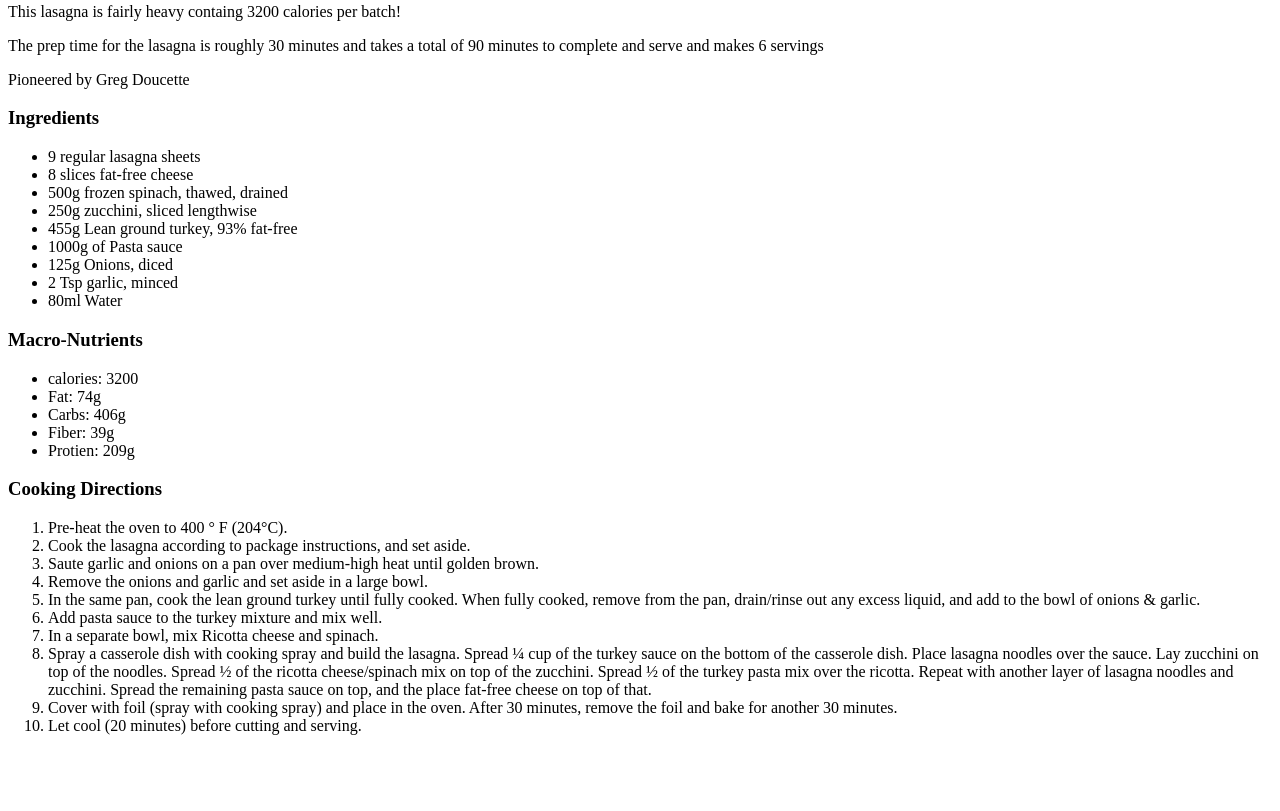
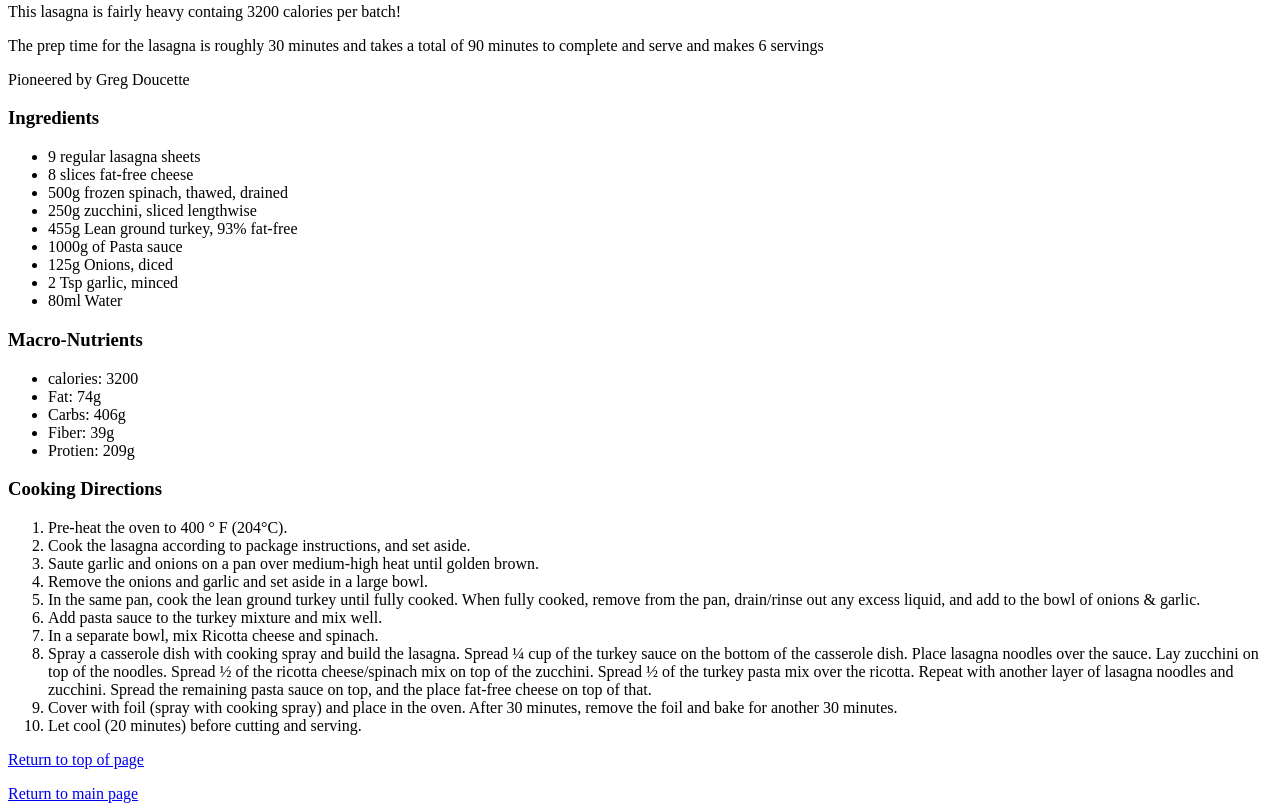
Before and after one commit to RichardxLucky/odin-recipes, a plain HTML site: page recipes/lasagna.html in a window 1280 px wide. Shown: the part 648-1459 px from the top of the page. Before the commit the page ends 1399 px from the top, so only its background shows below. Drawn offline with Linux system fonts and the light colour scheme.

Commit message:
Improve webpage user experience

```diff
--- a/recipes/lasagna.html
+++ b/recipes/lasagna.html
@@ -64,5 +64,8 @@
             <li>Let cool (20 minutes) before cutting and serving.</li>
         </ol>
     </div>
+    <a href="#top">Return to top of page</a>
+    <p></p>
+    <a href="../index.html">Return to main page</a>
 </body>
 </html>
```
